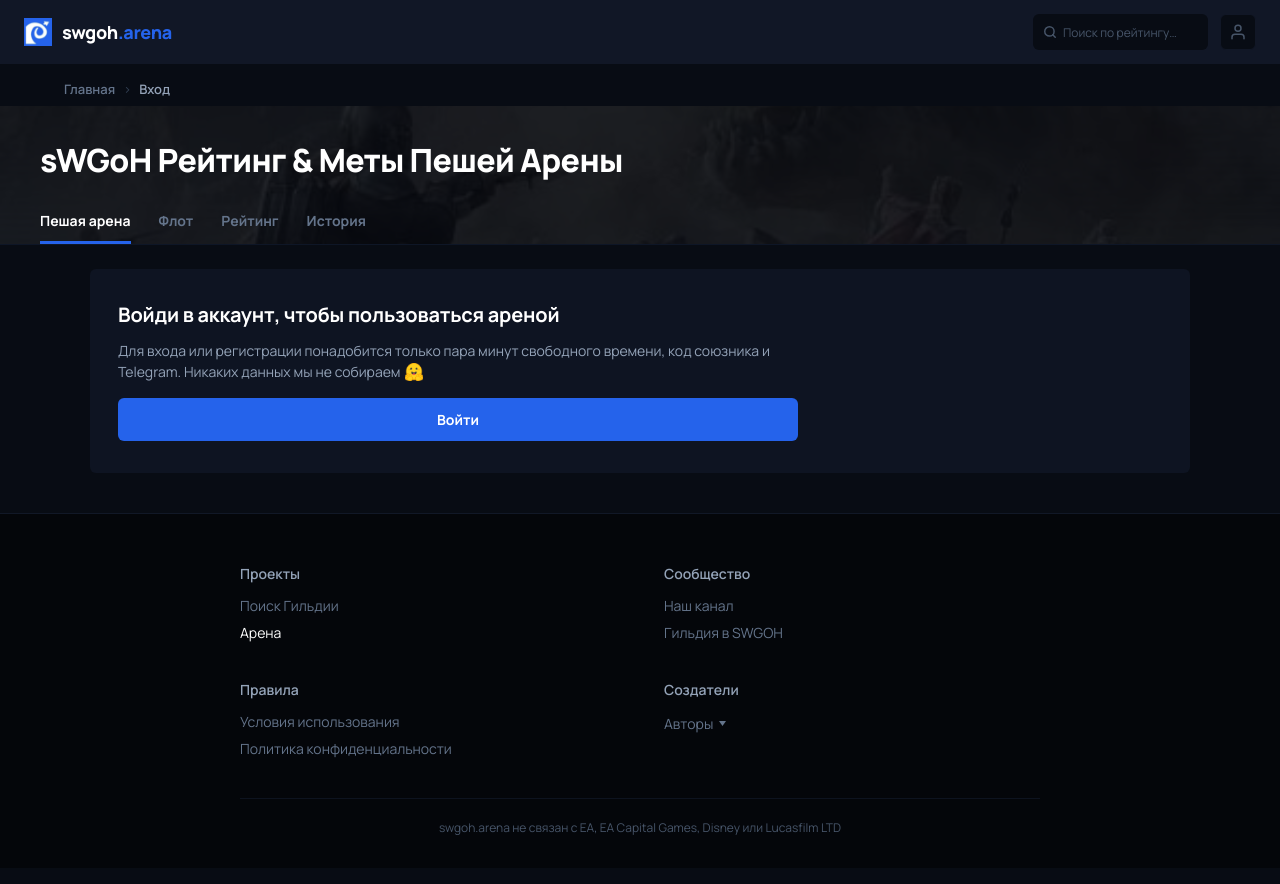
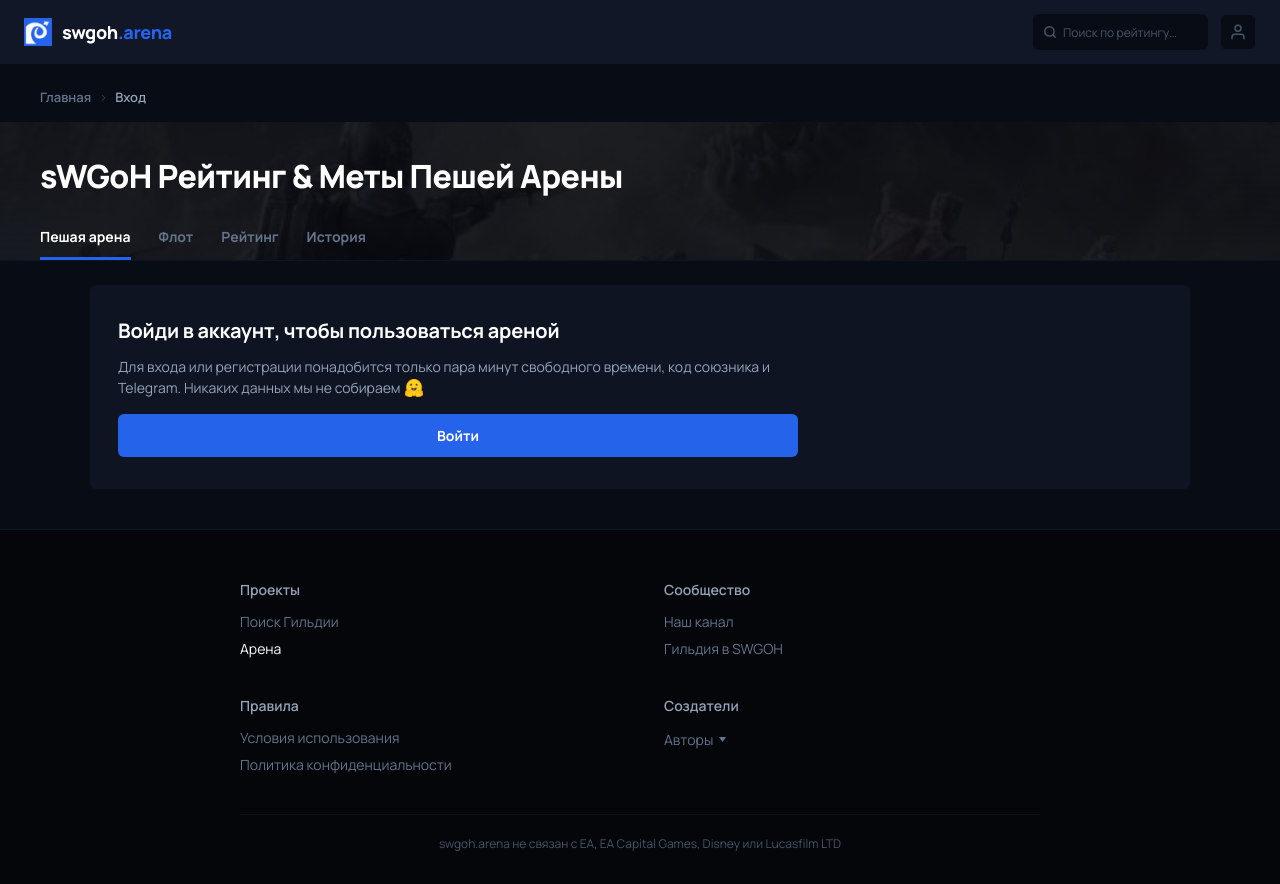
Before and after one commit to jango100500-ui/swgoh.arena, a React (Vite) app: page / in a window 1280 px wide. Built offline with nearby package versions, Linux system fonts and the light colour scheme.

Commit message:
Update Breadcrumbs.tsx

```diff
--- a/src/uis/Breadcrumbs.tsx
+++ b/src/uis/Breadcrumbs.tsx
@@ -18,7 +18,7 @@ export const Breadcrumbs = ({ current, onNavigateHome, showBackButton }: Breadcr
         width: '100%',
         maxWidth: '1200px',
         margin: '0 auto',
-        padding: '16px 24px 8px',
+        padding: '24px 0 16px',
         fontSize: '13px',
       }}
     >
```
